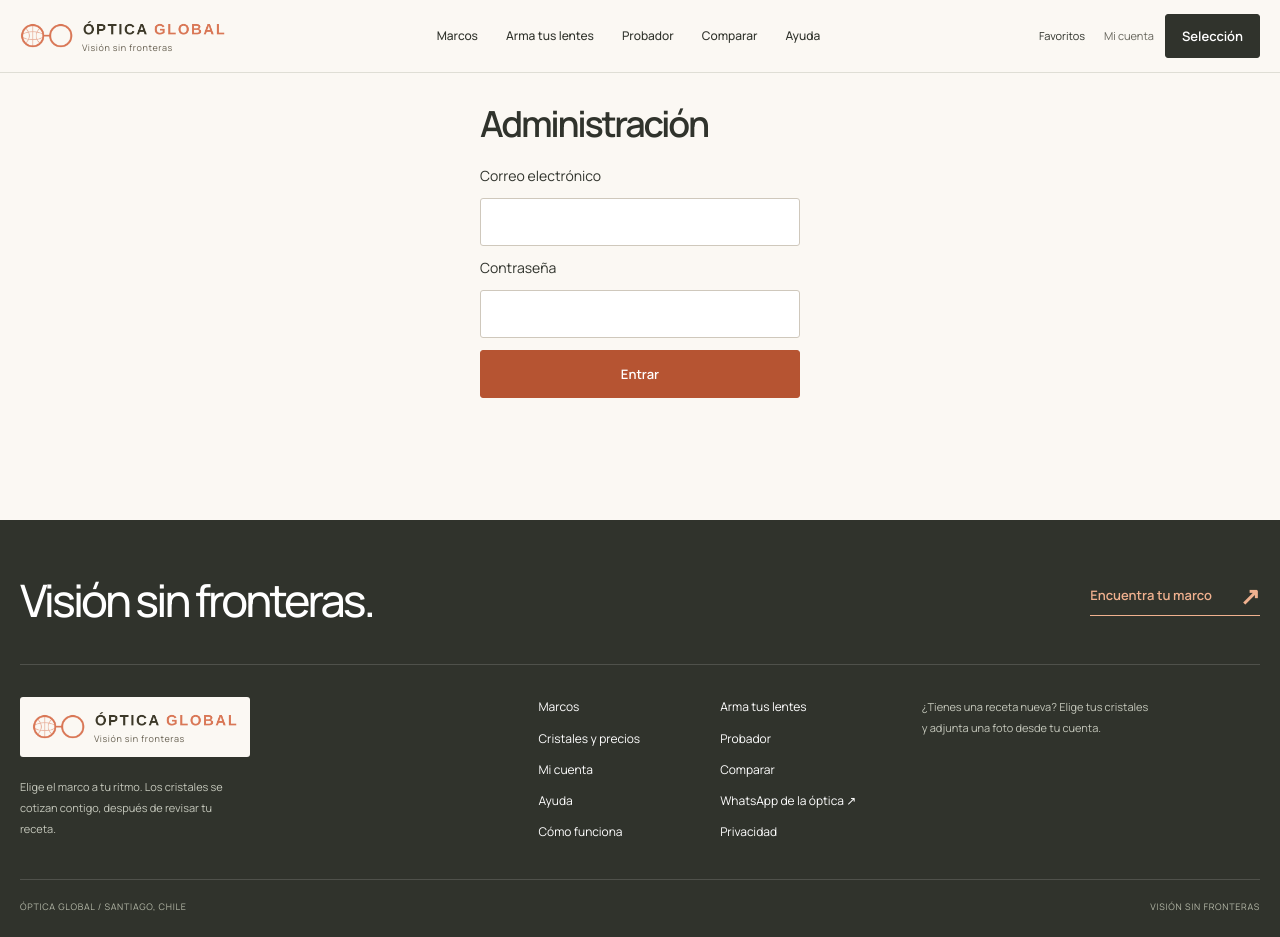
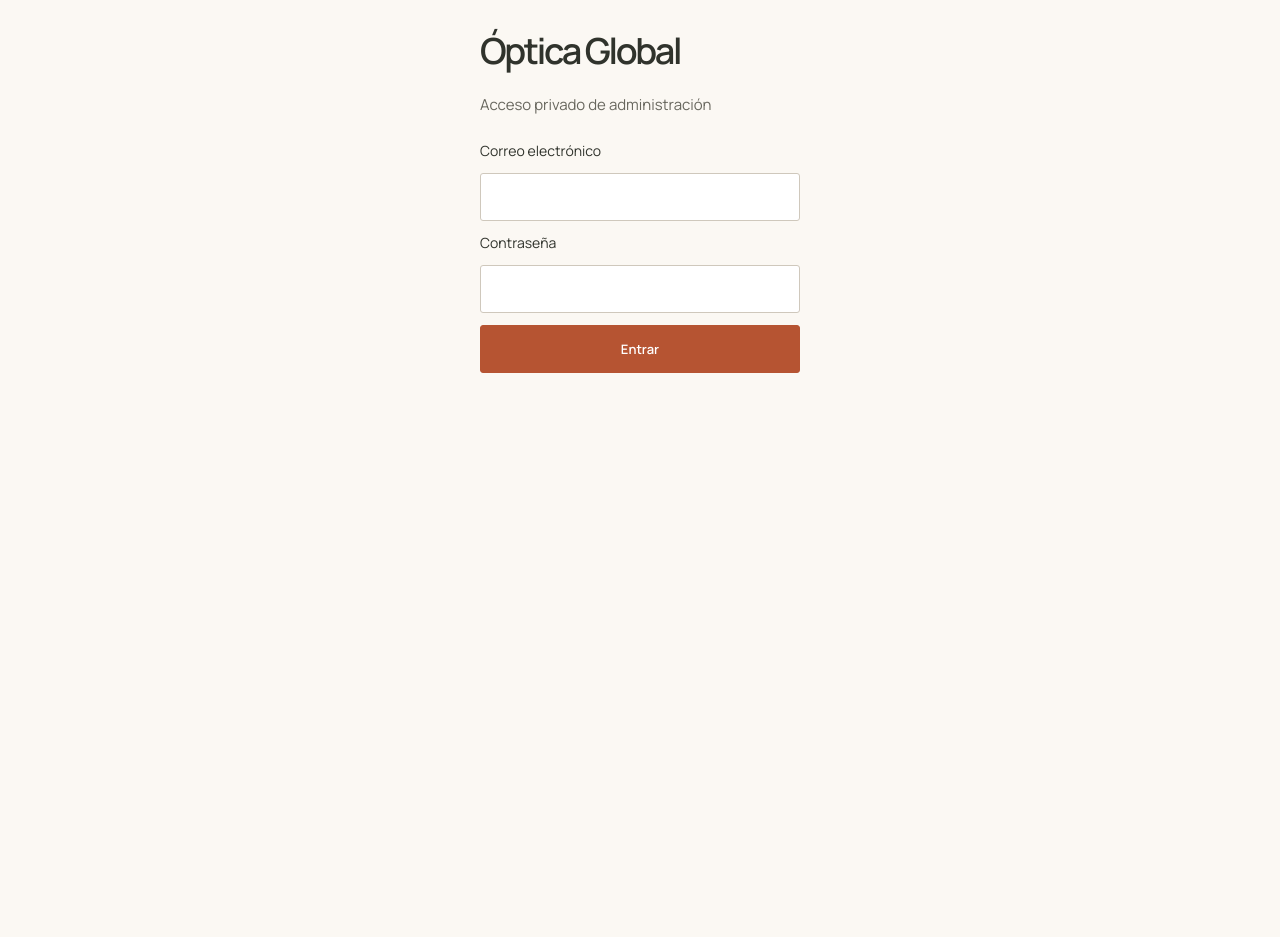
Before and after one commit to Pablc-sketch/-ptica-virtual, a Next.js app: page /admin/login in a window 1280 px wide. After the commit the page ends 800 px from the top, so only its background shows below. Built offline with nearby package versions, Linux system fonts and the light colour scheme.

Commit message:
Separar panel administrativo de la tienda y verificar acceso anónimo e inválido

```diff
--- /dev/null
+++ b/scripts/check-admin-access.mjs
@@ -0,0 +1,15 @@
+import {chromium} from 'playwright-core';
+import {spawn} from 'node:child_process';
+const base='http://localhost:3103';
+const app=spawn(process.execPath,['node_modules/next/dist/bin/next','start','-p','3103'],{env:{...process.env,NEXT_DIST_DIR:'.next-design-review-fresh'},stdio:'ignore',windowsHide:true});let browser;let passed=0;
+function check(ok,name){if(!ok)throw Error(name);console.log('PASS',name);passed++;}
+try{
+for(let i=0;i<40;i++){try{if((await fetch(base+'/admin/login')).ok)break;}catch{}await new Promise(r=>setTimeout(r,500));}
+browser=await chromium.launch({executablePath:'C:/Program Files/Google/Chrome/Application/chrome.exe',headless:true});
+for(const corrupt of [false,true]){
+const context=await browser.newContext();if(corrupt)await context.addCookies([{name:'sb-zezqhjikapaelbjavjms-auth-token',value:'base64-invalid-session',url:base}]);const page=await context.newPage();
+for(const path of ['/admin','/admin/productos','/admin/productos/nuevo','/admin/cotizaciones','/admin/recetas']){await page.goto(base+path);check(new URL(page.url()).pathname==='/admin/login',`${corrupt?'cookie inválida':'sin sesión'} bloquea ${path}`);}
+await page.getByRole('button',{name:'Entrar',exact:true}).waitFor();check(await page.getByRole('button',{name:'Entrar',exact:true}).count()===1,'login exige formulario');check(await page.getByRole('link',{name:'Selección',exact:true}).count()===0,'administración sin navegación de compra');
+const rx=await context.request.post(base+'/api/admin/recetas/00000000-0000-4000-8000-000000000001/estado',{headers:{origin:base},data:{to:'reviewed',expected_version:1}});check([401,403].includes(rx.status()),'mutación privada rechaza sesión ausente/inválida');await context.close();}
+console.log('TOTAL',passed);
+}finally{await browser?.close();app.kill();}
--- a/src/app/admin/login/page.tsx
+++ b/src/app/admin/login/page.tsx
@@ -10,6 +10,8 @@ async function signIn(formData: FormData) {
     password: String(formData.get("password") ?? ""),
   });
   if (error) redirect("/admin/login?error=credenciales");
+  const {data:allowed,error:roleError}=await supabase.rpc("is_admin");
+  if(roleError||!allowed){await supabase.auth.signOut();redirect("/admin/login?error=credenciales");}
   redirect("/admin");
 }
 
@@ -17,7 +19,7 @@ async function LoginForm({ searchParams }: { searchParams: Promise<{ error?: str
   const { error } = await searchParams;
   return (
     <main className="mx-auto max-w-sm p-8">
-      <h1 className="mb-6 text-4xl">Administración</h1>
+      <h1 className="mb-6 text-4xl">Óptica Global</h1><p className="mb-6 text-muted">Acceso privado de administración</p>
       {error && (
         <p role="alert" className="mb-4 text-sm text-red-700">
           {error === "no-admin" ? "Tu usuario no tiene permisos de administrador." : "Credenciales incorrectas."}
--- a/src/app/admin/page.tsx
+++ b/src/app/admin/page.tsx
@@ -5,18 +5,20 @@ import { AdminNav } from "@/components/admin-nav";
 
 async function Summary() {
   const { supabase } = await requireAdmin();
-  const [drafts, published, quotes] = await Promise.all([
+  const [drafts, published, quotes, prescriptions] = await Promise.all([
     supabase.from("products").select("id", { count: "exact", head: true }).eq("status", "draft"),
     supabase.from("products").select("id", { count: "exact", head: true }).eq("status", "published"),
     supabase.from("quotes").select("id", { count: "exact", head: true }).eq("status", "new"),
+    supabase.from("prescriptions").select("id", {count:"exact",head:true}).eq("status","pending"),
   ]);
   const cards: [string, number | null, string][] = [
+    ["Recetas por revisar", prescriptions.count, "/admin/recetas"],
     ["Borradores", drafts.count, "/admin/productos"],
     ["Publicados", published.count, "/admin/productos"],
     ["Cotizaciones nuevas", quotes.count, "/admin/cotizaciones"],
   ];
   return (
-    <div className="grid gap-4 sm:grid-cols-3">
+    <div className="grid gap-4 sm:grid-cols-2 lg:grid-cols-4">
       {cards.map(([t, n, href]) => (
         <Link key={t} href={href} className="border border-line bg-white/60 p-5 hover:bg-sage/40">
           <p className="eyebrow">{t}</p>
@@ -30,7 +32,7 @@ async function Summary() {
 export default function AdminPage() {
   return (
     <main className="container-page py-10">
-      <h1 className="mb-6 text-4xl">Administración</h1>
+      <h1 className="mb-6 text-4xl">Panel de Óptica Global</h1>
       <AdminNav />
       <Suspense fallback={<p role="status">Cargando…</p>}>
         <Summary />
--- a/src/app/layout.tsx
+++ b/src/app/layout.tsx
@@ -1,8 +1,9 @@
+import {Suspense} from "react";
 import type { Metadata } from "next";
 import { Manrope } from "next/font/google";
 import "./globals.css";
-import { SiteHeader } from "@/components/site-header";
-import { SiteFooter } from "@/components/site-footer";
+import { SiteShell } from "@/components/site-shell";
+
 
 const manrope = Manrope({ subsets: ["latin"], variable: "--font-global", display: "swap" });
 
@@ -24,11 +25,7 @@ export default function RootLayout({ children }: LayoutProps<"/">) {
         >
           Saltar al contenido
         </a>
-        <SiteHeader />
-        <div id="contenido" className="flex-1">
-          {children}
-        </div>
-        <SiteFooter />
+        <Suspense fallback={<div id="contenido">{children}</div>}><SiteShell>{children}</SiteShell></Suspense>
       </body>
     </html>
   );
--- a/src/app/mi-cuenta/page.tsx
+++ b/src/app/mi-cuenta/page.tsx
@@ -1,5 +1,6 @@
 import type { Metadata } from "next";
 import { Suspense } from "react";
+import {redirect} from "next/navigation";
 import { createClient } from "@/lib/supabase/server";
 import { getSession } from "@/lib/session";
 import { DeletePrescriptionButton } from "@/components/delete-prescription-button";
@@ -155,6 +156,7 @@ async function Content({ searchParams }: { searchParams: SP }) {
       </div>
     );
   }
+  if(session.status==='user'){const {data:admin,error}=await supabase.rpc('is_admin');if(error)throw new Error('admin_check_failed');if(admin)redirect('/admin');}
   return session.status === "user" ? <Account userId={session.user.id} email={session.user.email} query={await searchParams} /> : <AuthForms searchParams={searchParams} />;
 }
 
--- a/src/components/admin-nav.tsx
+++ b/src/components/admin-nav.tsx
@@ -1,4 +1,8 @@
 import Link from "next/link";
+import {createClient} from '@/lib/supabase/server';
+import {redirect} from 'next/navigation';
+async function logout(){"use server";const supabase=await createClient();const {error}=await supabase.auth.signOut();if(error)throw new Error('No se pudo cerrar la sesión');redirect('/admin/login');}
+
 
 export function AdminNav() {
   return (
@@ -7,6 +11,6 @@ export function AdminNav() {
       <Link href="/admin/productos" className="flex min-h-11 items-center px-3 hover:bg-sage">Marcos</Link>
       <Link href="/admin/cotizaciones" className="flex min-h-11 items-center px-3 hover:bg-sage">Cotizaciones</Link>
       <Link href="/admin/recetas" className="flex min-h-11 items-center px-3 hover:bg-sage">Recetas</Link>
-    </nav>
+    <form action={logout} className="ml-auto"><button className="min-h-11 px-3 underline">Cerrar sesión</button></form></nav>
   );
 }
--- /dev/null
+++ b/src/components/site-shell.tsx
@@ -0,0 +1,9 @@
+"use client";
+import {usePathname} from 'next/navigation';
+import {SiteHeader} from './site-header';
+import {SiteFooter} from './site-footer';
+// Presentation only: every administrative resource keeps its server-side role check.
+export function SiteShell({children}:{children:React.ReactNode}) {
+ const path=usePathname();const admin=path==='/admin'||path.startsWith('/admin/');
+ return <>{!admin&&<SiteHeader/>}<div id="contenido" className="flex-1">{children}</div>{!admin&&<SiteFooter/>}</>;
+}
```
